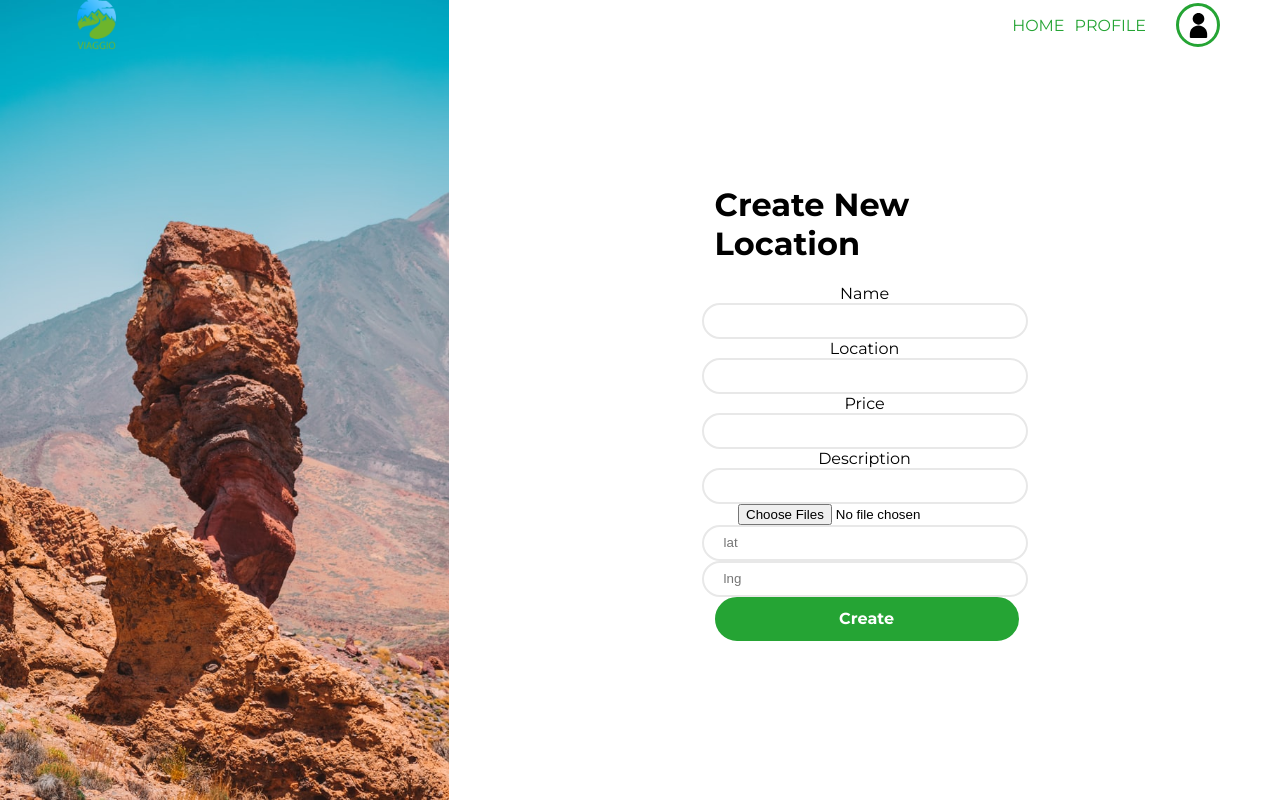
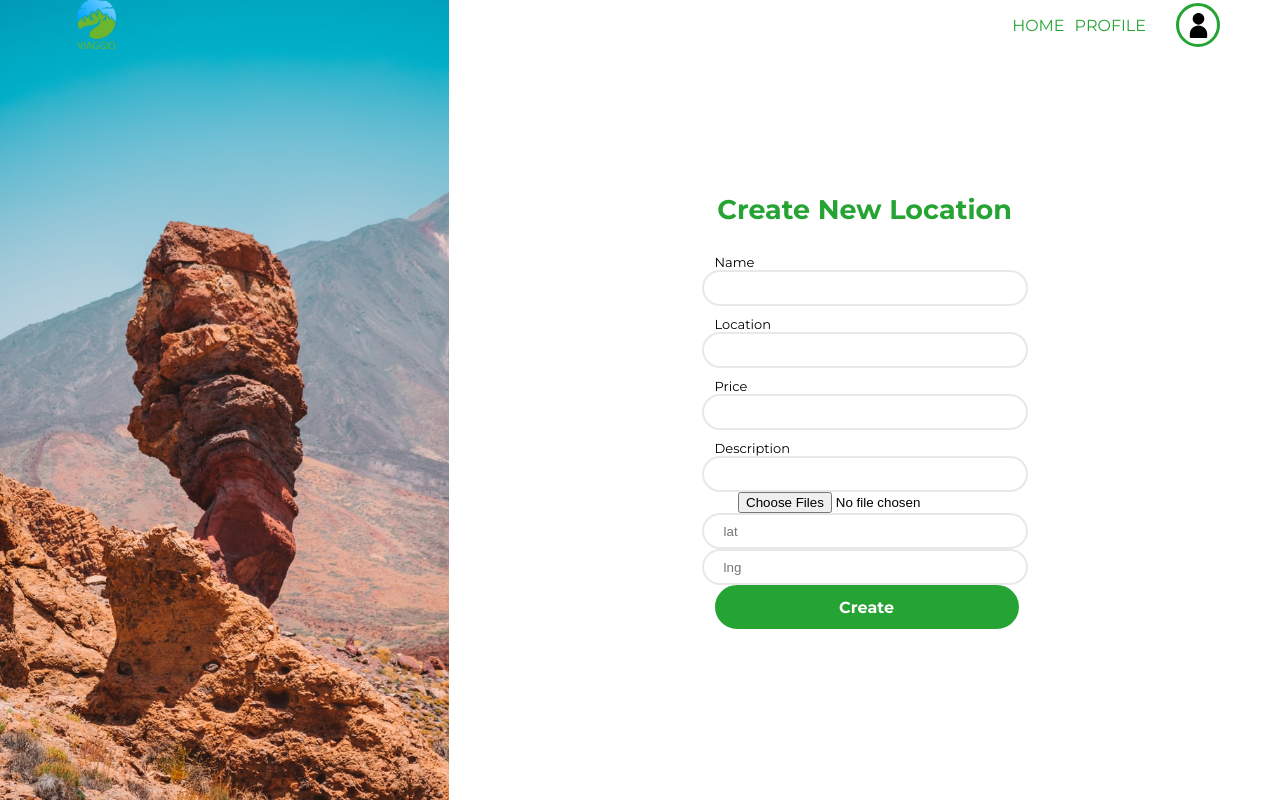
Before and after one commit to SergeyArenzon/viaggio-react, a React (Create React App) app: page /new-location in a window 1280 px wide. Built offline with nearby package versions, Linux system fonts and the light colour scheme; no server answers.

Commit message:
fix form label

```diff
--- a/src/components/CreateLocation/CreateLocation.scss
+++ b/src/components/CreateLocation/CreateLocation.scss
@@ -1,9 +1,27 @@
+@import '../../sass/variables';
+
 .create-location {
     height: 100%;
     display: flex;
     justify-content: space-between;
     align-items: center;
     transform: translateX(-50%);
+
+    &__title {
+        font-family: $viaggioFontBold;
+        text-align: center;
+        font-size: 27px;
+        color: $mainGreen;
+
+    }
+
+    &__label {
+        text-align: left;
+        display: block;
+        width: 100%;
+        font-size: 13px;
+        margin-top: 10px;
+    }
 
     &--slide-in {
         transition: transform 0.2s ease-out;
--- a/src/components/CreateLocation/CreateLocation.tsx
+++ b/src/components/CreateLocation/CreateLocation.tsx
@@ -80,15 +80,15 @@ const CreateLocation = () => {
       <img src={createLocationImage} className={`create-location__image`} />
       <div className="create-location__form">
         <div className="create-location__content">
-          <h1>Create New Location</h1>
-          <div>Name</div>
+          <h1 className="create-location__title">Create New Location</h1>
+          <div className="create-location__label">Name</div>
           <Input type="text" setState={setName}/>
           {/* <input type="text" ref={nameRef}></input> */}
-          <div>Location</div>
+          <div className="create-location__label">Location</div>
           <Input type="text" setState={setLocation}/>
-          <div>Price</div>
+          <div className="create-location__label">Price</div>
           <Input type="number" setState={setPrice}/>
-          <div>Description</div>
+          <div className="create-location__label">Description</div>
           {/* <Input type="textarea" inputRef={descriptionRef}/> */}
           <Input type="textarea" setState={setDescription}/>
           <input type="file" onChange={imagesInputHandler} multiple></input>
```
